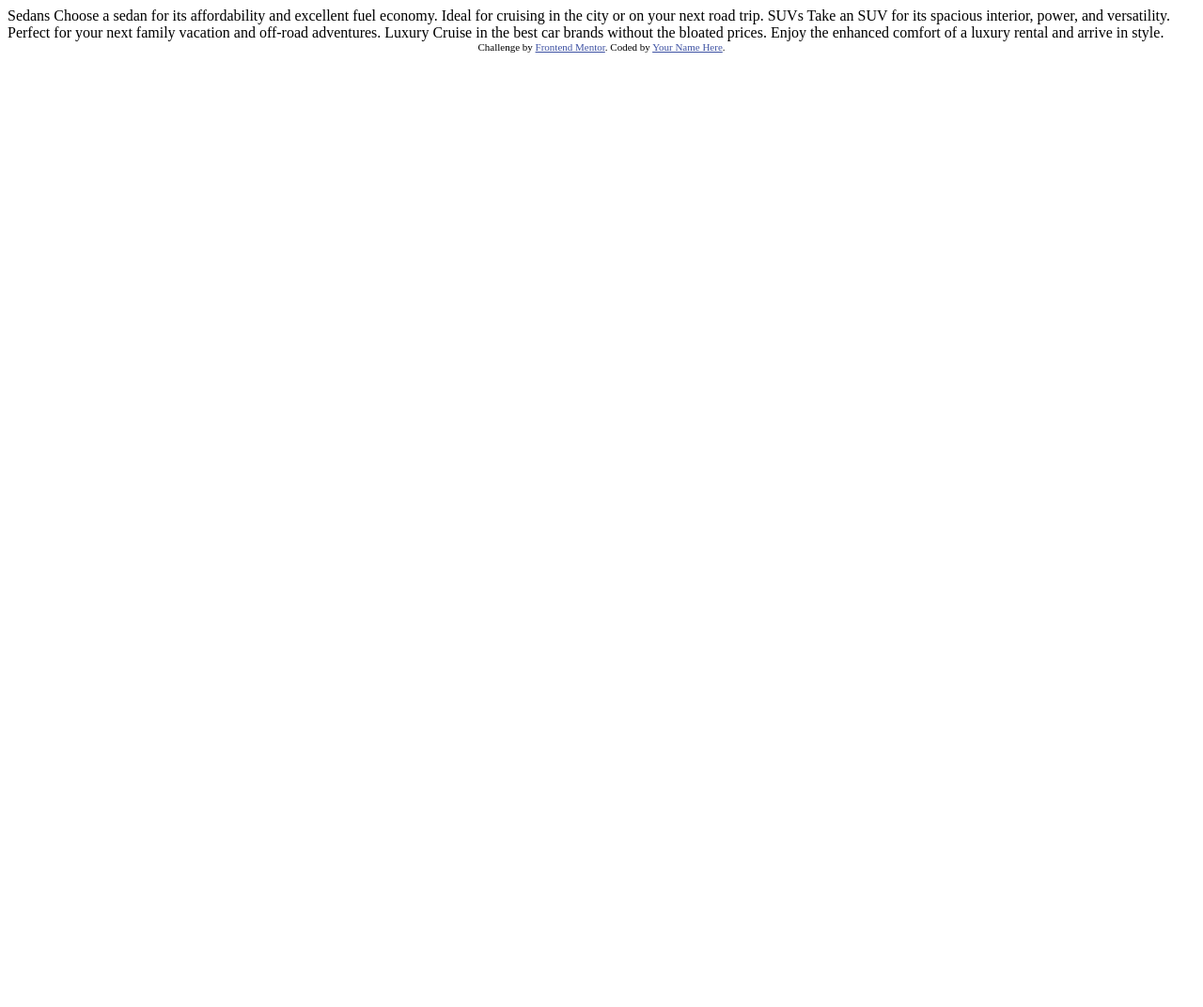
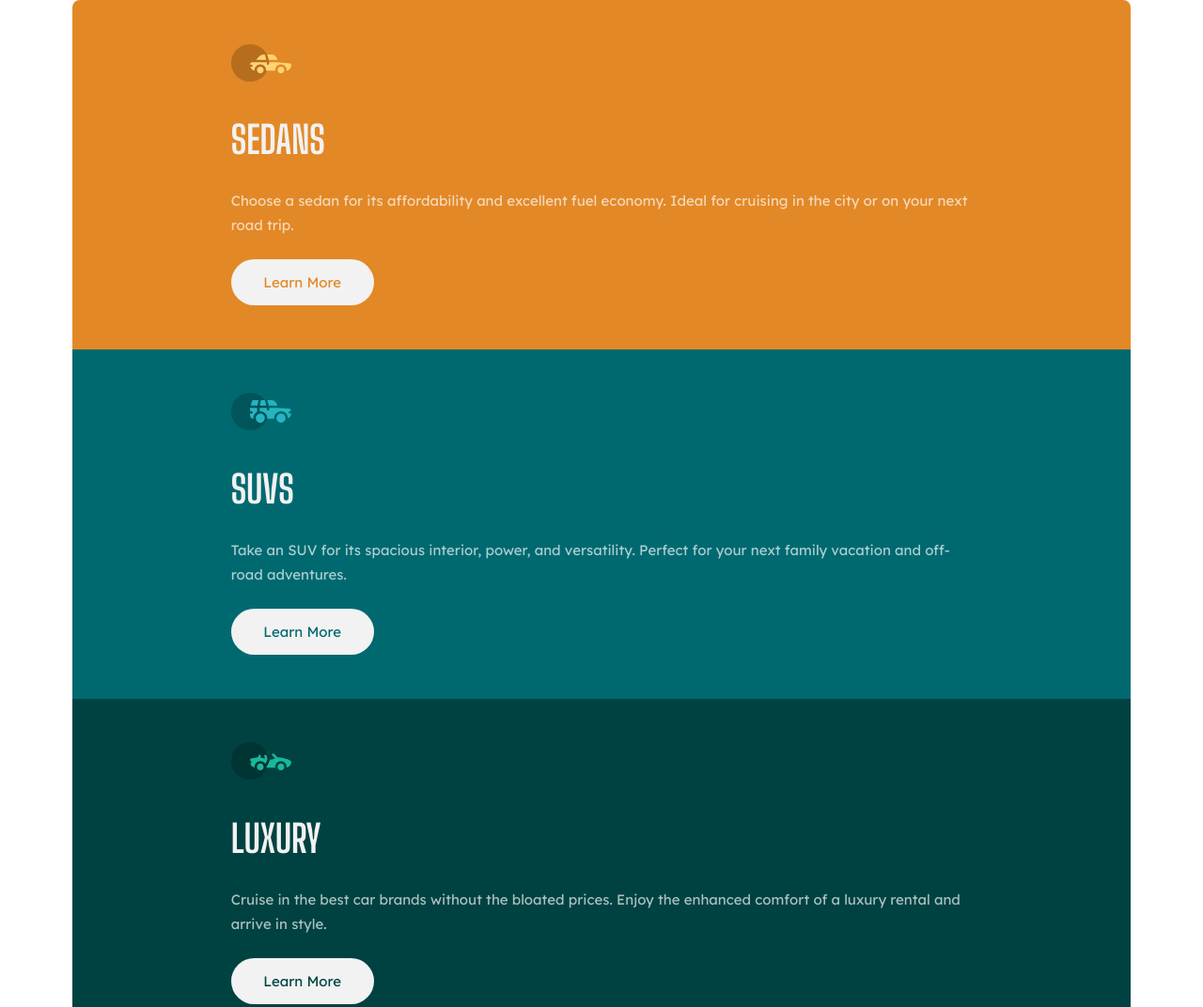
Before and after one commit to joanFaseDev/3-column-preview-card, a plain HTML site: page index.html in a window 1280 px wide. Shown: the top 1072 px of the page at 94% size. Before the commit the page ends 800 px from the top, so only its background shows below. Drawn offline with Linux system fonts and the light colour scheme.

Commit message:
README.md & index.html updated

```diff
--- a/index.html
+++ b/index.html
@@ -1,36 +1,64 @@
 <!DOCTYPE html>
 <html lang="en">
   <head>
-  <meta charset="UTF-8">
-  <meta name="viewport" content="width=device-width, initial-scale=1.0"> <!-- displays site properly based on user's device -->
-
-  <link rel="icon" type="image/png" sizes="32x32" href="./images/favicon-32x32.png">
-
+    <meta charset="UTF-8" />
+    <meta name="viewport" content="width=device-width, initial-scale=1.0" />
+    <link
+      rel="icon"
+      type="image/png"
+      sizes="32x32"
+      href="./images/favicon-32x32.png"
+    />
+    <link rel="stylesheet" href="style.css" />
     <title>Frontend Mentor | 3-column preview card component</title>
-
-  <!-- Feel free to remove these styles or customise in your own stylesheet 👍 -->
-  <style>
-    .attribution { font-size: 11px; text-align: center; }
-    .attribution a { color: hsl(228, 45%, 44%); }
-  </style>
   </head>
   <body>
-
-  Sedans
-  Choose a sedan for its affordability and excellent fuel economy. Ideal for cruising in the city
-  or on your next road trip.
-
-  SUVs
-  Take an SUV for its spacious interior, power, and versatility. Perfect for your next family vacation
-  and off-road adventures.
-
-  Luxury
-  Cruise in the best car brands without the bloated prices. Enjoy the enhanced comfort of a luxury
-  rental and arrive in style.
-
-  <div class="attribution">
-    Challenge by <a href="https://www.frontendmentor.io?ref=challenge" target="_blank">Frontend Mentor</a>.
-    Coded by <a href="#">Your Name Here</a>.
+    <main class="card">
+      <section class="tier tier--sedans">
+        <div class="card__container">
+          <img
+            src="./images/icon-sedans.svg"
+            alt="A tiny icon displaying a Sedans car."
+            class="card__icon"
+          />
+          <h2 class="card__title">Sedans</h2>
+          <p class="card__description">
+            Choose a sedan for its affordability and excellent fuel economy.
+            Ideal for cruising in the city or on your next road trip.
+          </p>
+          <a href="#learn-sedans" class="card__btn btn--sedans">Learn More</a>
         </div>
+      </section>
+      <section class="tier tier--suvs">
+        <div class="card__container">
+          <img
+            src="./images/icon-suvs.svg"
+            alt="A tiny icon displaying a Suvs car."
+            class="card__icon"
+          />
+          <h2 class="card__title">SUVs</h2>
+          <p class="card__description">
+            Take an SUV for its spacious interior, power, and versatility.
+            Perfect for your next family vacation and off-road adventures.
+          </p>
+          <a href="#learn-suvs" class="card__btn btn--suvs">Learn More</a>
+        </div>
+      </section>
+      <section class="tier tier--luxury">
+        <div class="card__container">
+          <img
+            src="./images/icon-luxury.svg"
+            alt="A tiny icon displaying a luxury car."
+            class="card__icon"
+          />
+          <h2 class="card__title">Luxury</h2>
+          <p class="card__description">
+            Cruise in the best car brands without the bloated prices. Enjoy the
+            enhanced comfort of a luxury rental and arrive in style.
+          </p>
+          <a href="#learn-luxury" class="card__btn btn--luxury">Learn More</a>
+        </div>
+      </section>
+    </main>
   </body>
 </html>
--- /dev/null
+++ b/style.css
@@ -0,0 +1,102 @@
+@import url("https://fonts.googleapis.com/css2?family=Big+Shoulders+Display:wght@700&family=Lexend+Deca&display=swap");
+
+:root {
+  /* Primary Colors */
+  --color-sedans: hsl(31, 77%, 52%);
+  --color-suvs: hsl(184, 100%, 22%);
+  --color-luxury: hsl(179, 100%, 13%);
+
+  /* Neutral Colors */
+  --color-title-btn: hsl(0, 0%, 95%);
+  --color-paragraph: hsla(0, 0%, 100%, 0.75);
+
+  /* Typography */
+  --font-size-default: 15px;
+  --font-weight-default: 400;
+  --font-weight-bold: 700;
+
+  --font-family-main: "Lexend Deca", sans-serif;
+  --font-family-title: "Big Shoulders Display", cursive;
+}
+
+*,
+*::before,
+*::after {
+  box-sizing: border-box;
+}
+
+body {
+  padding: 0;
+  margin: 0;
+  font-size: var(--font-size-default);
+  font-family: var(--font-family-main);
+  display: flex;
+  justify-content: center;
+  align-items: center;
+  min-height: 100vh;
+}
+
+.card {
+  width: 88%;
+  margin: 0 auto;
+  border-radius: 0.5rem;
+  overflow: hidden;
+}
+
+.card__container {
+  width: 70%;
+  padding: 3.1em 0;
+  margin: 0 auto;
+}
+
+.card__title {
+  color: var(--color-title-btn);
+  font-family: var(--font-family-title);
+  text-transform: uppercase;
+  font-size: 2.7em;
+  margin-bottom: 0.7em;
+}
+
+.card__description {
+  color: var(--color-paragraph);
+  line-height: 1.7;
+  opacity: 0.9;
+  margin-bottom: 1.6em;
+}
+
+.card__icon,
+.card__btn {
+  display: inline-block;
+}
+
+.card__btn {
+  text-decoration: none;
+  background-color: var(--color-title-btn);
+  padding: 1em 2.3em;
+  border-radius: 2em;
+}
+/* Modifiers */
+
+.tier--sedans {
+  background-color: var(--color-sedans);
+}
+
+.tier--suvs {
+  background-color: var(--color-suvs);
+}
+
+.tier--luxury {
+  background-color: var(--color-luxury);
+}
+
+.btn--sedans {
+  color: var(--color-sedans);
+}
+
+.btn--suvs {
+  color: var(--color-suvs);
+}
+
+.btn--luxury {
+  color: var(--color-luxury);
+}
```
Also changed, not shown: 1 other file. Lines whose indentation alone changed are shown as unchanged.
